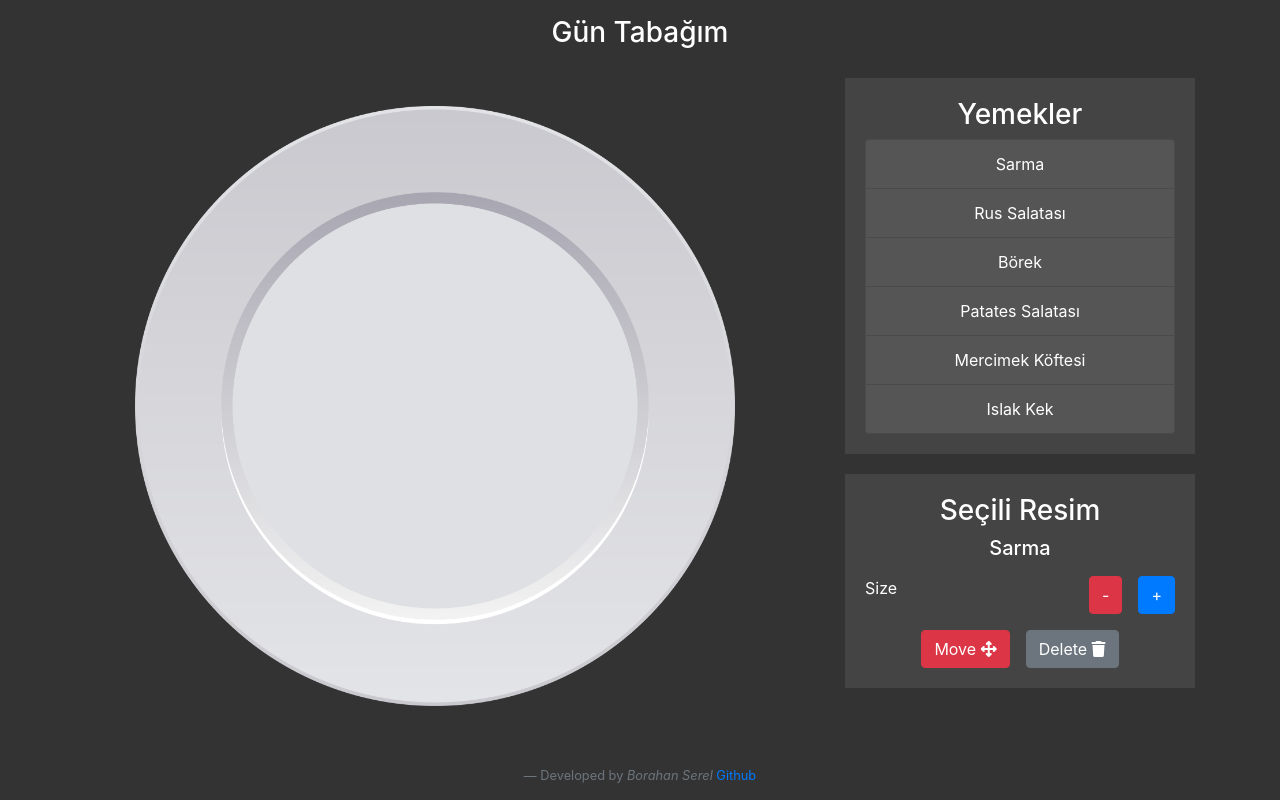
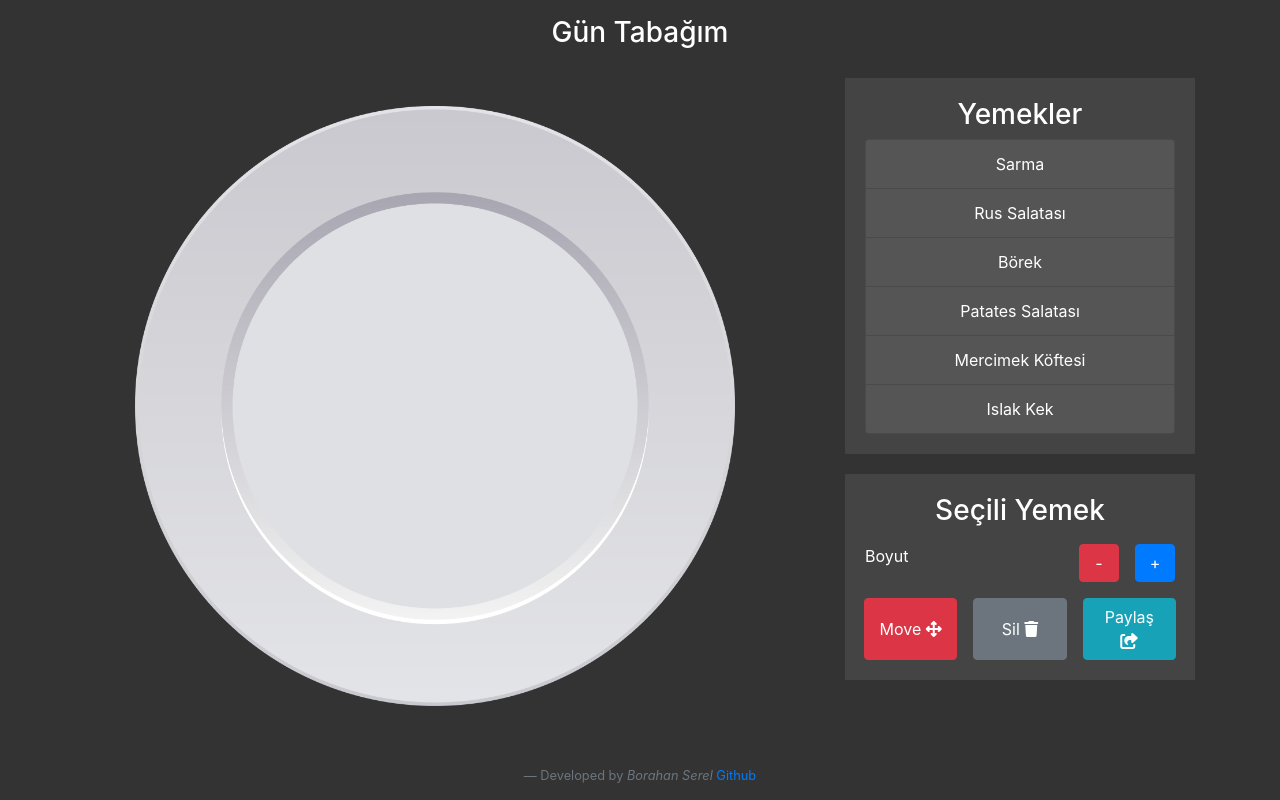
Before and after one commit to boraserel/guntabagim, a plain HTML site: page index.html in a window 1280 px wide. Drawn offline with nearby package versions, Linux system fonts and the light colour scheme.

Commit message:
minor fixes

```diff
--- a/index.html
+++ b/index.html
@@ -37,24 +37,26 @@
         </div>
       </div>
       <div class="menu">
-        <h3>Seçili Resim</h3>
-        <h5 id="selected-item-text"> Sarma </h4>
+        <h3>Seçili Yemek</h3>
+        <h5 id="selected-item-text">  </h4>
           <div class="row mb-3 mt-3">
             <div class="col-2">
-              Size
+              Boyut
             </div>
             <div class="col-10 d-flex justify-content-end">
 
-              <button id="en-azalt" class="btn btn-danger mr-3">-</button>
-              <button id="en-arttir" class="btn btn-primary">+</button>
+              <button id="en-azalt" class="btn btn-danger mr-3" style="width: 40px!important">-</button>
+              <button id="en-arttir" class="btn btn-primary" style="width: 40px!important">+</button>
           </div>
         </div>
 
       <div class="col-12 d-flex justify-content-center">
 
-        <button id="move" class="btn btn-danger">Move <i class="fa-solid fa-arrows-up-down-left-right"></i>
+        <button id="move" class="btn btn-danger col-4">Move <i class="fa-solid fa-arrows-up-down-left-right"></i>
         </button>
-        <button id="delete" class="btn btn-secondary ml-3">Delete <i class="fa-solid fa-trash"></i>
+        <button id="delete" class="btn btn-secondary ml-3 col-4">Sil <i class="fa-solid fa-trash"></i>
+        </button>
+        <button id="share" class="btn btn-info ml-3 col-4">Paylaş <i class="fa-solid fa-share-from-square"></i>
         </button>
     </div>
         </div>
--- a/script.js
+++ b/script.js
@@ -76,6 +76,8 @@ $(document).ready(function() {
     } else {
         $(this).css('border', '1px solid green');
         $(this).data('selected', "true");
+        $('.yemek-resim').not($(this)).css('border', 'none');
+        $('.yemek-resim').not($(this)).data('selected', "false");
         $('#selected-item-text').html($(this).attr('alt'));
     }
     });
```
